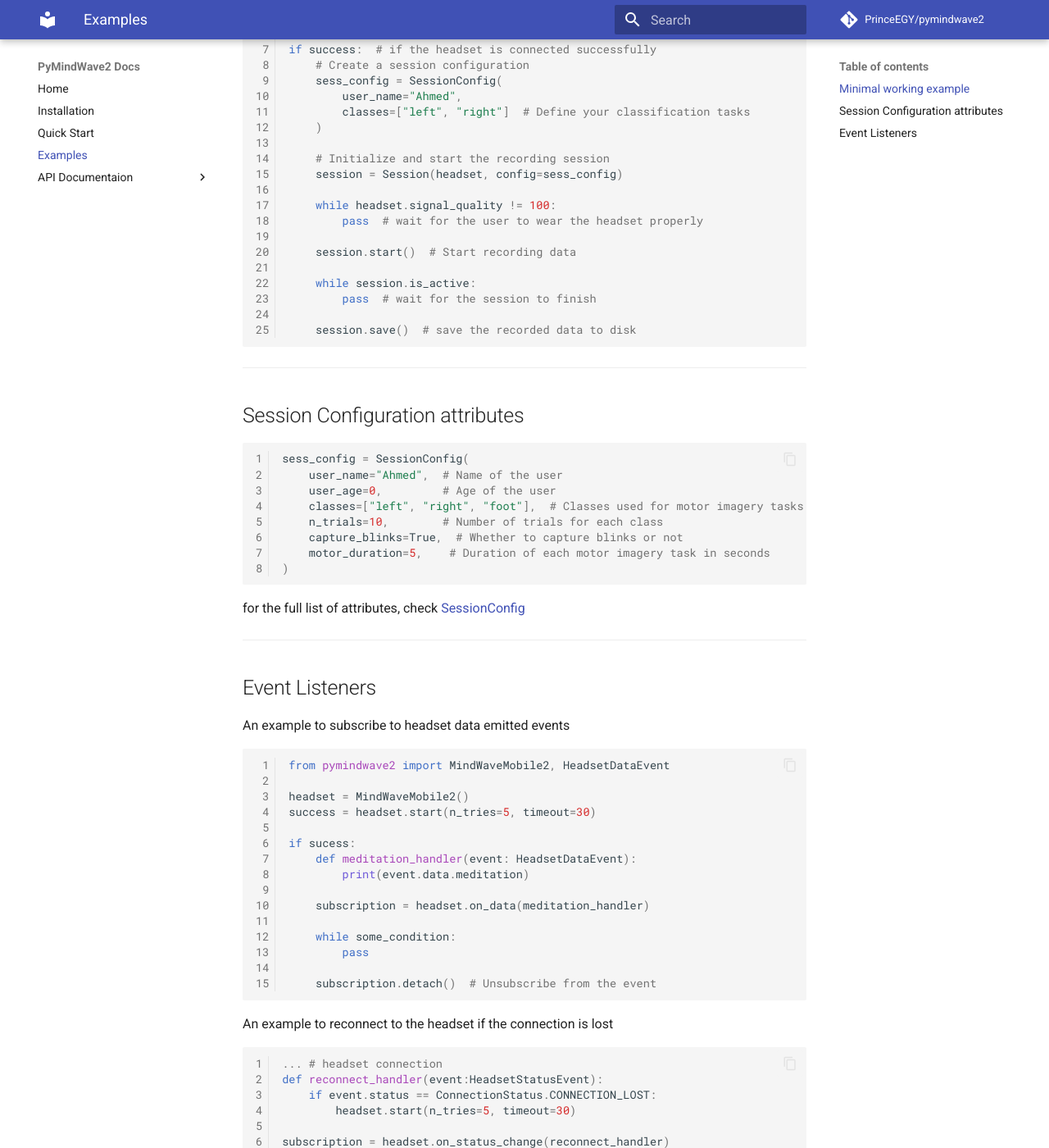
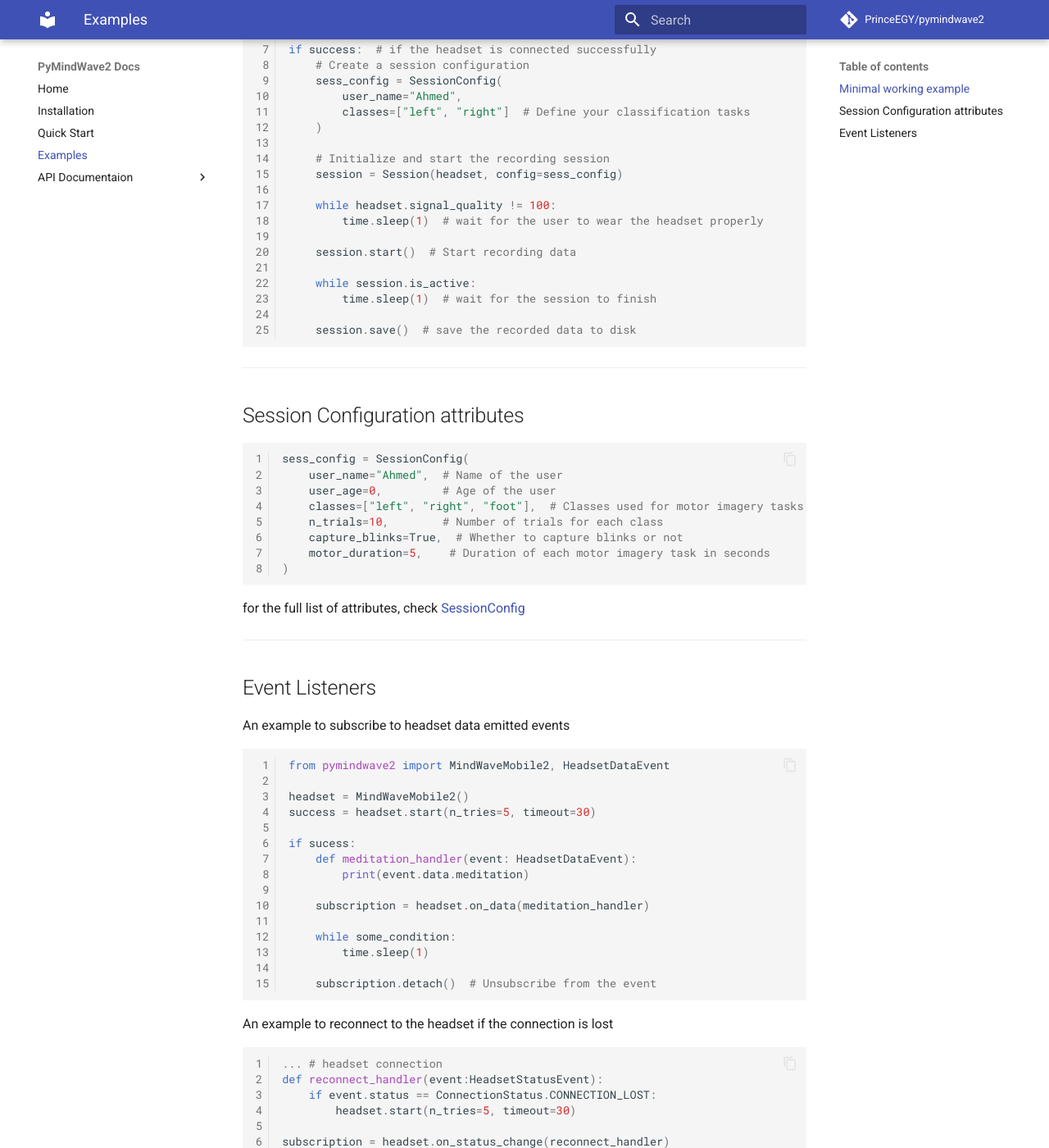
Before and after one commit to PrinceEGY/pymindwave2, an MkDocs documentation site: the page built from docs/examples.md, in a window 1280 px wide and 1400 px high, scrolled down 346 px. Shown: the whole window at 82% size. Built offline with MkDocs 1.6.1 and Material for MkDocs 9.7.7, drawn with Linux system fonts in a browser that asks for light colours; comment, search, counter and statistics services are not loaded.

Commit message:
docs: fix example GIL blocking

````diff
--- a/docs/examples.md
+++ b/docs/examples.md
@@ -18,12 +18,12 @@ if success:  # if the headset is connected successfully
     session = Session(headset, config=sess_config)
 
     while headset.signal_quality != 100:
-        pass  # wait for the user to wear the headset properly
+        time.sleep(1)  # wait for the user to wear the headset properly
 
     session.start()  # Start recording data
 
     while session.is_active:
-        pass  # wait for the session to finish
+        time.sleep(1)  # wait for the session to finish
 
     session.save()  # save the recorded data to disk
 ```
@@ -56,7 +56,7 @@ if sucess:
     subscription = headset.on_data(meditation_handler)
 
     while some_condition:
-        pass
+        time.sleep(1)
 
     subscription.detach()  # Unsubscribe from the event
 ```
````
